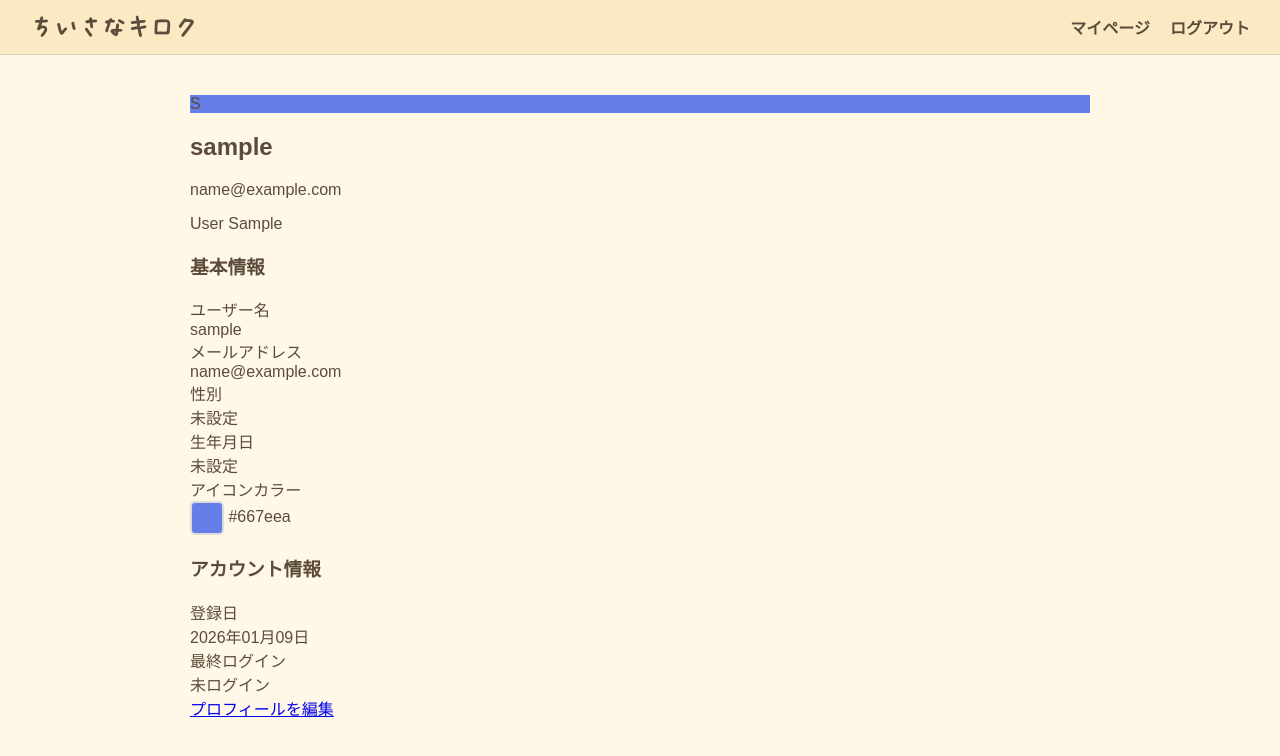
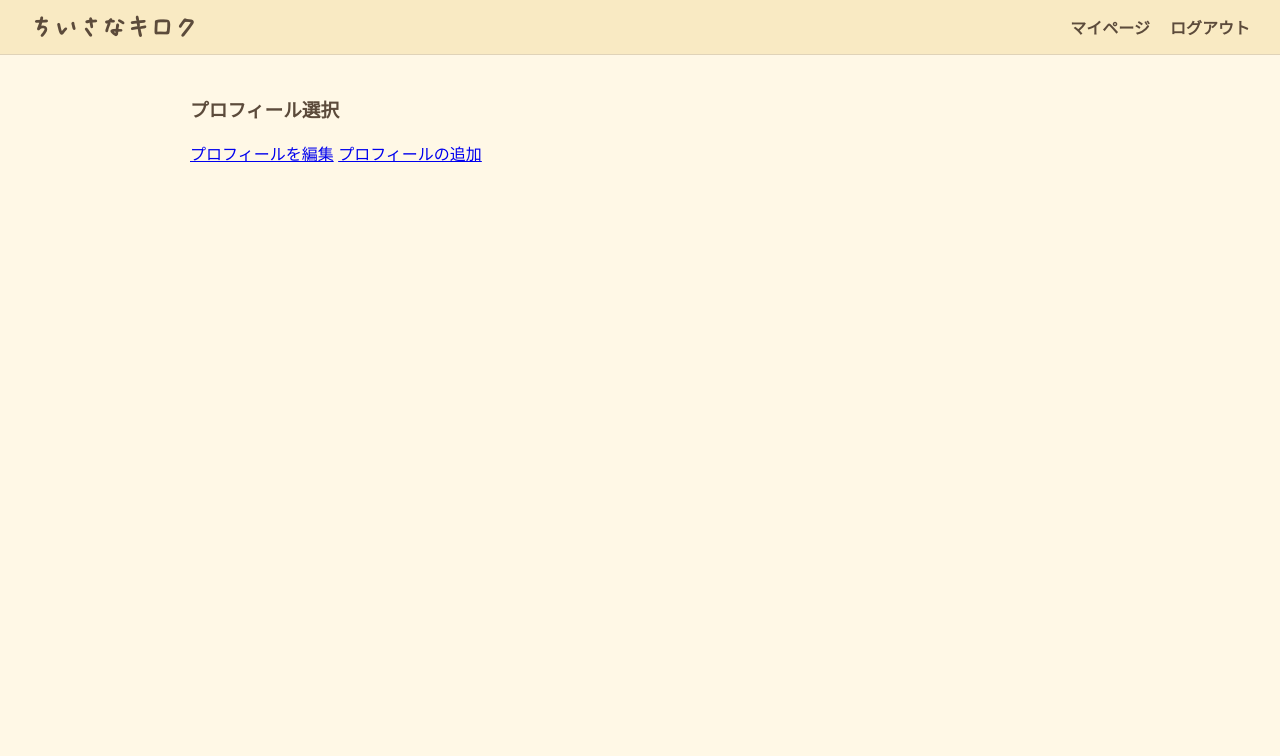
Before and after one commit to Kyounopopi/tiisanaproject, a Django app: page /mypage/ in a window 1280 px wide. Shown: the top 756 px of the page. Run offline with Django 5.2, Linux system fonts and the light colour scheme; the visitor is signed in with stand-in values (Sample User, id 1); data comes from the database, SQL or seed files in the repository.

Commit message:
マイページ変更

```diff
--- a/tiisanaproject/accounts/models.py
+++ b/tiisanaproject/accounts/models.py
@@ -1,3 +1,5 @@
+
+from django.conf import settings
 from django.db import models
 
 from django.contrib.auth.models import AbstractUser
@@ -66,8 +68,6 @@ class Account(models.Model):
         """ユーザー情報を辞書形式で取得"""
         return{
             'id':self.id,
-            'username':self.username,
-            'email':self.email,
             'gender':self.get_gender_display(),
             'birth_date':self.birth_date,
             'age':self.get_age(),
@@ -97,13 +97,26 @@ class Account(models.Model):
         """性別を日本語で取得"""
         return self.get_gender_display()
 
-class User(models.Model):
-    # アカウントアイコン
-    user = models.OneToOneField(
+
+
+
+class UserProfile(models.Model):
+    """
+    ログインユーザーに紐づく複数人のプロフィール
+    """
+
+    owner = models.ForeignKey(
         Customuser,
         on_delete=models.CASCADE,
-        related_name='アイコン'
+        related_name="user_profiles",
+        verbose_name="所有ユーザー"
     )
+
+    display_name = models.CharField(
+        max_length=50,
+        verbose_name="表示名"
+    )
+
 
     GENDER_CHOICES = [
         ('male','男性'),
@@ -112,15 +125,12 @@ class User(models.Model):
         ('not_specified','未設定'),
     ]
 
-
     gender = models.CharField(
         max_length=20,
         choices=GENDER_CHOICES,
         default='not_specified',
-        verbose_name='生年月日'
+        verbose_name='性別'
     )
-
-
 
     birth_date = models.DateField(
         blank=True,
@@ -128,48 +138,39 @@ class User(models.Model):
         verbose_name='生年月日'
     )
 
-    icon = models.ImageField(
-        upload_to='user_icons/',
+    profile_image = models.ImageField(
+        upload_to='multi_profiles',
         blank=True,
         null=True,
-        verbose_name='アイコン画像'
+        verbose_name='プロフィール画像'
     )
 
+    icon_color = models.CharField(
+        max_length=7,
+        default='#667eea',
+        verbose_name='アイコンカラー'
+    )
 
-    def get_user_info(self):
-        return{
-            'id':self.id,
-            'username':self.user.username,
-            'email':self.user.email,
-            'gender':self.get_gender_display(),
-            'birth_date':self.birth_date,
-            'age':self.get_age(),
-        }
+    created_at = models.DateTimeField(auto_now_add=True)
+
+    class Meta:
+        verbose_name = 'ユーザープロフィール'
+        verbose_name_plural='ユーザープロフィール'
+
+
+    def __str__(self):
+        return f"{self.display_name}({self.owner.username})"
 
     def get_age(self):
         if not self.birth_date:
             return None
-
         today = date.today()
-        age = today.year -self.birth_date.year
-
-        if(today.month, today.day)< (self.birth_date.month,self.birth_date.day):
-            age -= 1
-
+        age = today.year - self.birth_date.year
+        if(today.month, today.day)<(self.birth_date.month, self.birth_date.day):
+            age-= 1
         return age
 
     def get_icon_url(self):
-        if self.icon:
-            return self.icon.url
-        else:
-            return '/static/images/default_icon.png'
-
-    def get_gender_japanese(self):
-        return self.get_gender_display()
-
-    def __str__(self):
-        return self.user.username
-
-    class Meta:
-        verbose_name = 'ユーザー'
-        verbose_name_plural = 'ユーザー'
+        if self.profile_image:
+            return self.profile_image.url
+        return'/static/images/default_icon.png'
--- a/tiisanaproject/accounts/templates/mypage.html
+++ b/tiisanaproject/accounts/templates/mypage.html
@@ -5,99 +5,79 @@
 
 {% block contents %}
 
+<div class="profile-switcher">
+  <h3>プロフィール選択</h3>
 
-<div class="mypage-container">
-    <div class="profile-header">
-        <div class="profile-icon" style="background-color: {{ account.icon_color }};">
-            {% if account.profile_image %}
-                <img src="{{ account.profile_image.url }}" alt="プロフィール画像">
+  <div class="profile-icons">
+    {% for profile in profiles %}
+      <a href="{% url 'accounts:profile_select' profile.id %}">
+        <div class="profile-icon {% if active_profile and profile.id == active_profile.id %}active{% endif %}">
+          {% if profile.profile_image %}
+            <img src="{{ profile.profile_image.url }}">
           {% else %}
-                {{ user.username|first|upper }}
+            <div class="icon-circle" style="background-color: {{ profile.icon_color }}">
+              {{ profile.display_name|slice:":1" }}
+            </div>
           {% endif %}
+          <p>{{ profile.display_name }}</p>
         </div>
-
-        <div class="profile-info">
-            <h2>{{ user.username }}</h2>
-            <p>{{ user.email }}</p>
-            {% if user.first_name or user.last_name %}
-                <p>{{ user.last_name }} {{ user.first_name }}</p>
-            {% endif %}
+      </a>
+    {% endfor %}
   </div>
 </div>
 
-    <div class="info-section">
-        <h3>基本情報</h3>
-        <div class="info-grid">
-            <div class="info-item">
-                <label>ユーザー名</label>
-                <div class="value">{{ user.username }}</div>
-            </div>
+{% if active_profile %}
+<div class="active-profile">
 
-            <div class="info-item">
-                <label>メールアドレス</label>
-                <div class="value">{{ user.email }}</div>
-            </div>
+    <h2>{{ active_profile.display_name }}</h2>
 
     <div class="info-item">
         <label>性別</label>
-                <div class="value">{{ account.get_gender_display }}</div>
+        <div class="value">{{ active_profile.get_gender_display }}</div>
     </div>
 
     <div class="info-item">
         <label>生年月日</label>
         <div class="value">
-                    {% if account.birth_date %}
-                        {{ account.birth_date|date:"Y年m月d日" }}
+            {% if active_profile.birth_date %}
+                {{ active_profile.birth_date|date:"Y年m月d日" }}
             {% else %}
                 未設定
             {% endif %}
         </div>
     </div>
 
-            {% if account.birth_date %}
     <div class="info-item">
         <label>年齢</label>
         <div class="value">
-                    {% if account.get_age %}
-                        {{ account.get_age }}歳
+            {% if active_profile.get_age %}
+                {{ active_profile.get_age }}歳
             {% else %}
                 -
             {% endif %}
         </div>
     </div>
-            {% endif %}
 
     <div class="info-item">
         <label>アイコンカラー</label>
         <div class="value">
-                    <span style="display: inline-block; width: 30px; height: 30px; background-color: {{ account.icon_color }}; border-radius: 5px; vertical-align: middle; border: 2px solid #ddd;"></span>
-                    {{ account.icon_color }}
-                </div>
-            </div>
+            <span style="
+                display: inline-block;
+                width: 30px;
+                height: 30px;
+                background-color: {{ active_profile.icon_color }};
+                border-radius: 5px;
+                vertical-align: middle;
+                border: 2px solid #ddd;
+            "></span>
+            {{ active_profile.icon_color }}
         </div>
     </div>
 
-    <div class="info-section">
-        <h3>アカウント情報</h3>
-        <div class="info-grid">
-            <div class="info-item">
-                <label>登録日</label>
-                <div class="value">{{ user.date_joined|date:"Y年m月d日" }}</div>
 </div>
-
-            <div class="info-item">
-                <label>最終ログイン</label>
-                <div class="value">
-                    {% if user.last_login %}
-                        {{ user.last_login|date:"Y年m月d日 H:i" }}
-                    {% else %}
-                        未ログイン
 {% endif %}
-                </div>
-            </div>
-        </div>
-    </div>
 
     <a href="{% url 'accounts:profile_edit' %}" class="edit-button">プロフィールを編集</a>
+    <a href="{% url 'accounts:profile_create' %}" class="edit-button">プロフィールの追加</a>
 </div>
 {% endblock %}
--- a/tiisanaproject/accounts/urls.py
+++ b/tiisanaproject/accounts/urls.py
@@ -26,7 +26,7 @@ urlpatterns = [
         ),
 
     path('mypage/',
-          views.AccountsView.as_view(),
+          views.MyPageView.as_view(),
           name="mypages"
           ),
 
@@ -35,5 +35,11 @@ urlpatterns = [
           name="profile_edit"
           ),
 
+    path('mypage/create/',
+         views.ProfileCreateView.as_view(),
+         name='profile_create'),
 
+    path('profile/select<int:profile_id>/',
+         views.SelectProfileView.as_view(),
+         name='profile_select'),
 ]
--- a/tiisanaproject/accounts/views.py
+++ b/tiisanaproject/accounts/views.py
@@ -2,9 +2,9 @@ from django.shortcuts import render, redirect
 from django.contrib.auth.mixins import LoginRequiredMixin
 from django.views.generic import CreateView, TemplateView,ListView,DetailView, UpdateView
 from django.views import View
-from .forms import CustomUserCreationForm,AccountUpdateForm
+from .forms import CustomUserCreationForm,AccountUpdateForm,UserProfileForm
 from django. urls import reverse_lazy
-from .models import Customuser,Account
+from .models import Customuser,Account,UserProfile
 from django.contrib.auth.decorators import login_required
 
 class SignUpView(CreateView):
@@ -90,6 +90,103 @@ class ProfileEditView(LoginRequiredMixin, View):
 
         return render(request, 'profile_edit.html', {'form': form})
 
+class ProfileListView(LoginRequiredMixin, View):
+    """
+    プロフィール一覧表示
+    """
+
+    model= UserProfile
+    template_name='accounts/profile_list.html'
+    login_url = '/accounts/login/'
+    template_name = 'accounts/profile_list.html'
+
+    def get(self, request):
+        # ユーザーに紐づく全てのAccountプロフィールを取得
+        profiles = Account.objects.filter(user=request.user)
+
+        context = {
+            'profiles': profiles
+        }
+        return render(request, self.template_name, context)
+
+
+class ProfileCreateView(LoginRequiredMixin, View):
+    """
+    プロフィール作成
+    """
+    model = UserProfile
+    form_class = UserProfileForm
+    success_url = reverse_lazy('accounts:mypages')
+    login_url = '/accounts/login/'
+    template_name = 'profile_create.html'
+
+
+
+    def form_valid(self,form):
+        form.instance.owner= self.request.user
+        return super().form_valid(form)
+
+
+    def get(self, request):
+        # 既にAccountプロフィールが存在するか確認
+
+        form = self.form_class()
+        return render(request, self.template_name, {'form': form})
+
+    def post(self, request):
+        # 既にAccountプロフィールが存在するか確認
+
+
+        form = self.form_class(request.POST, request.FILES)
+        if form.is_valid():
+            profile = form.save(commit=False)
+            profile.owner = request.user
+            profile.save()
+            return redirect('/mypage/')
+
+        return render(request, self.template_name, {'form': form})
+
+
+class MyPageView(LoginRequiredMixin, TemplateView):
+    template_name = 'mypage.html'
+    login_url = '/accounts/login/'
+
+    def get_context_data(self, **kwargs):
+        context = super().get_context_data(**kwargs)
+
+        profiles = UserProfile.objects.filter(owner=self.request.user)
+
+        active_profile = None
+        active_id = self.request.session.get('active_profile_id')
+
+        if active_id:
+            active_profile = profiles.filter(id=active_id).first()
+
+        if not active_profile and profiles.exists():
+            active_profile = profiles.first()
+            self.request.session['active_profile_id'] = active_profile.id
+
+        context['profiles'] = profiles
+        context['active_profile'] = active_profile
+
+        return context
+
+
+class SelectProfileView(LoginRequiredMixin, View):
+    login_url = '/accounts/login/'
+
+    def get(self, request, profile_id):
+        profile = get_object_or_404(
+            UserProfile,
+            id=profile_id,
+            owner=request.user
+        )
+
+        # セッションに選択中プロフィールを保存
+        request.session['active_profile_id'] = profile.id
+
+        return redirect('accounts:mypage')
+
 @login_required
 def account_view(request):
     user = request.user
```
Also changed, not shown: tiisanaproject/accounts/forms.py (+26 -1 lines), tiisanaproject/accounts/templates/profile_create.html (added, +117 -0 lines), tiisanaproject/accounts/migrations/0005_userprofile.py (added). Lines whose indentation alone changed are shown as unchanged.
